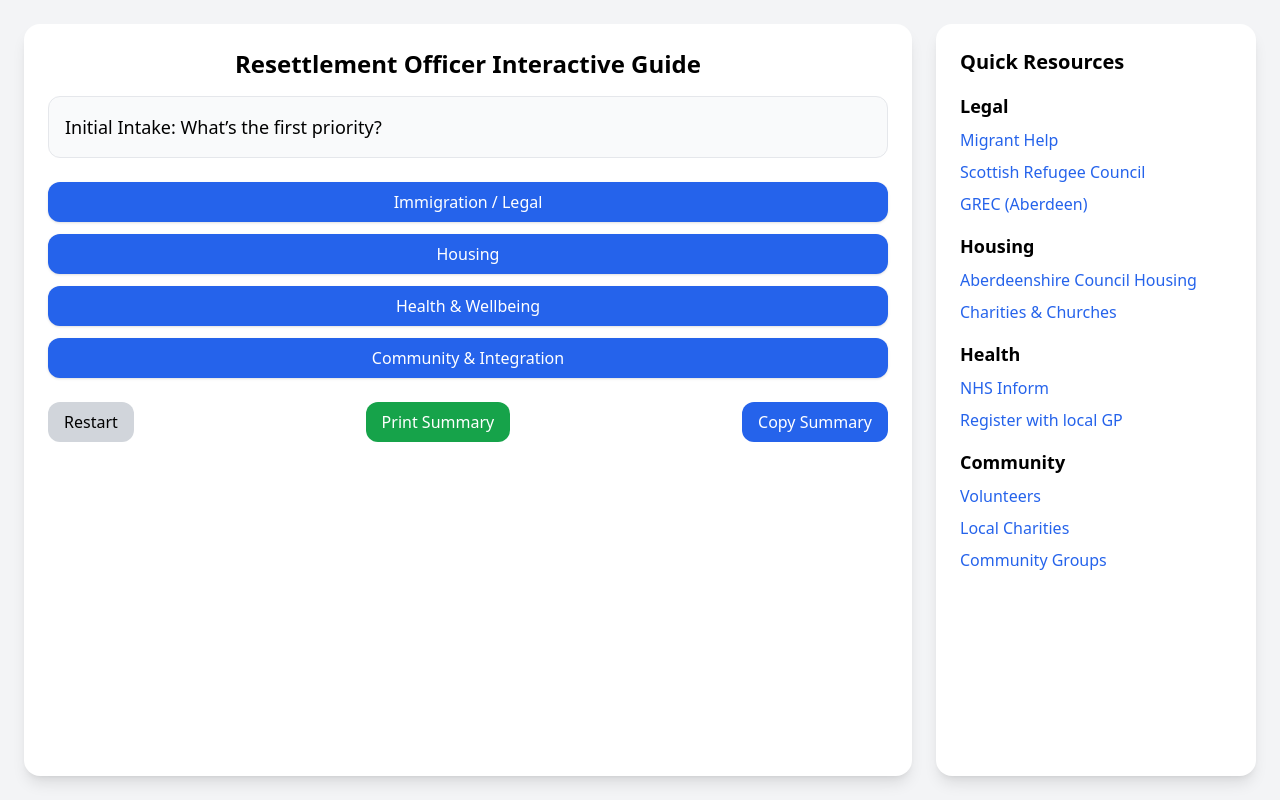
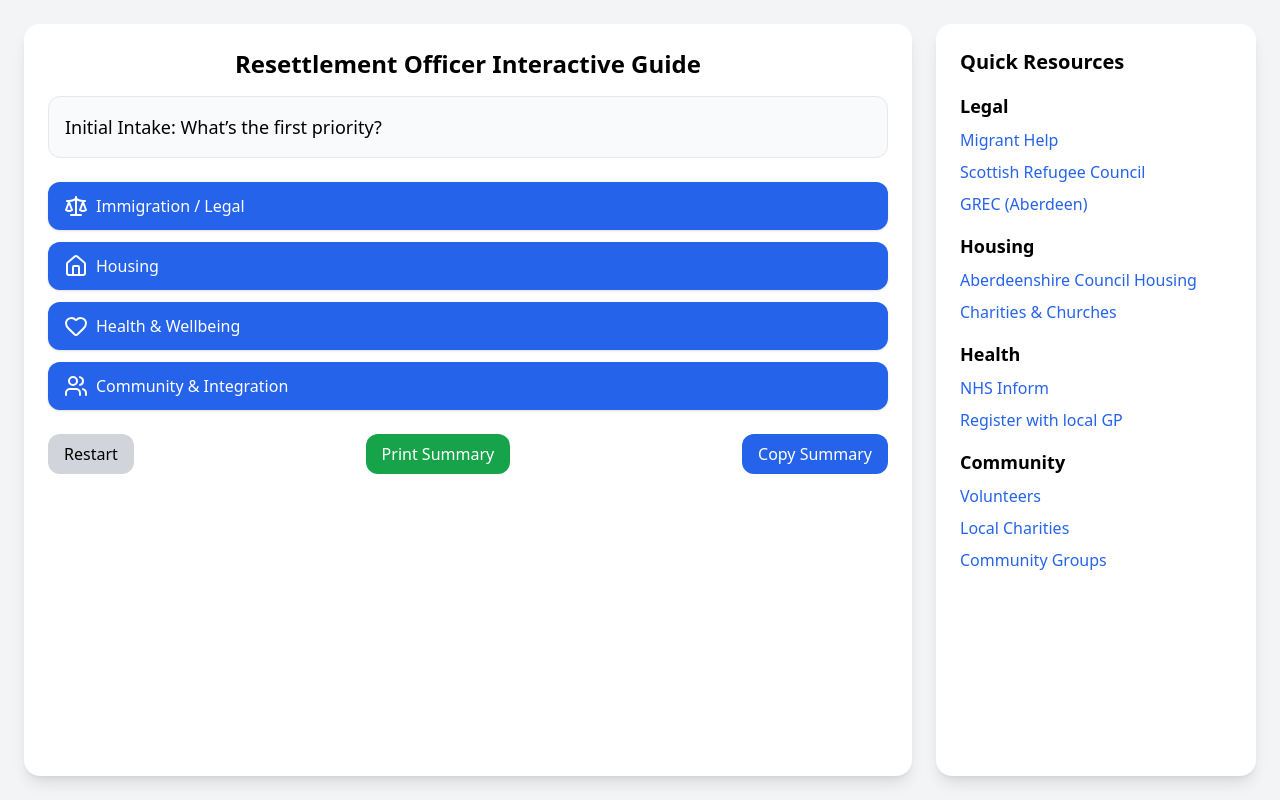
Before and after one commit to ayoucef/resettlement-flowchart, a React (Create React App) app: page / in a window 1280 px wide. Built offline with nearby package versions, Linux system fonts and the light colour scheme.

Commit message:
change blue ribbon with names into icons representing each category

```diff
--- a/package.json
+++ b/package.json
@@ -3,6 +3,7 @@
   "version": "0.1.0",
   "private": true,
   "dependencies": {
+    "lucide-react": "^0.544.0",
     "react": "^18.2.0",
     "react-dom": "^18.2.0",
     "react-scripts": "5.0.1",
--- a/src/App.js
+++ b/src/App.js
@@ -1,13 +1,14 @@
 import React, { useState } from "react";
+import { Scale, Home, Heart, Users } from "lucide-react"; // icons
 
 const flow = {
   start: {
     question: "Initial Intake: What’s the first priority?",
     options: [
-      { label: "Immigration / Legal", next: "legal" },
-      { label: "Housing", next: "housing" },
-      { label: "Health & Wellbeing", next: "health" },
-      { label: "Community & Integration", next: "community" },
+      { label: "Immigration / Legal", next: "legal", icon: <Scale className="w-6 h-6 mr-2" /> },
+      { label: "Housing", next: "housing", icon: <Home className="w-6 h-6 mr-2" /> },
+      { label: "Health & Wellbeing", next: "health", icon: <Heart className="w-6 h-6 mr-2" /> },
+      { label: "Community & Integration", next: "community", icon: <Users className="w-6 h-6 mr-2" /> },
     ],
   },
   legal: {
@@ -125,11 +126,13 @@ export default function App() {
   <button
     key={idx}
     onClick={() => handleClick(opt)}
-              className="w-full bg-blue-600 hover:bg-blue-700 text-white py-2 px-4 rounded-xl shadow"
+    className="w-full bg-blue-600 hover:bg-blue-700 text-white py-3 px-4 rounded-xl shadow flex items-center justify-start"
   >
-              {opt.label}
+    {opt.icon}
+    <span>{opt.label}</span>
   </button>
 ))}
+
         </div>
 
         <div className="mt-6 flex flex-wrap gap-3 justify-between">
```
Also changed, not shown: src/Push 2 Github.md (added, +3 -0 lines), 1 other file (tests, documents, lock files or other folders). Lines whose indentation alone changed are shown as unchanged.
